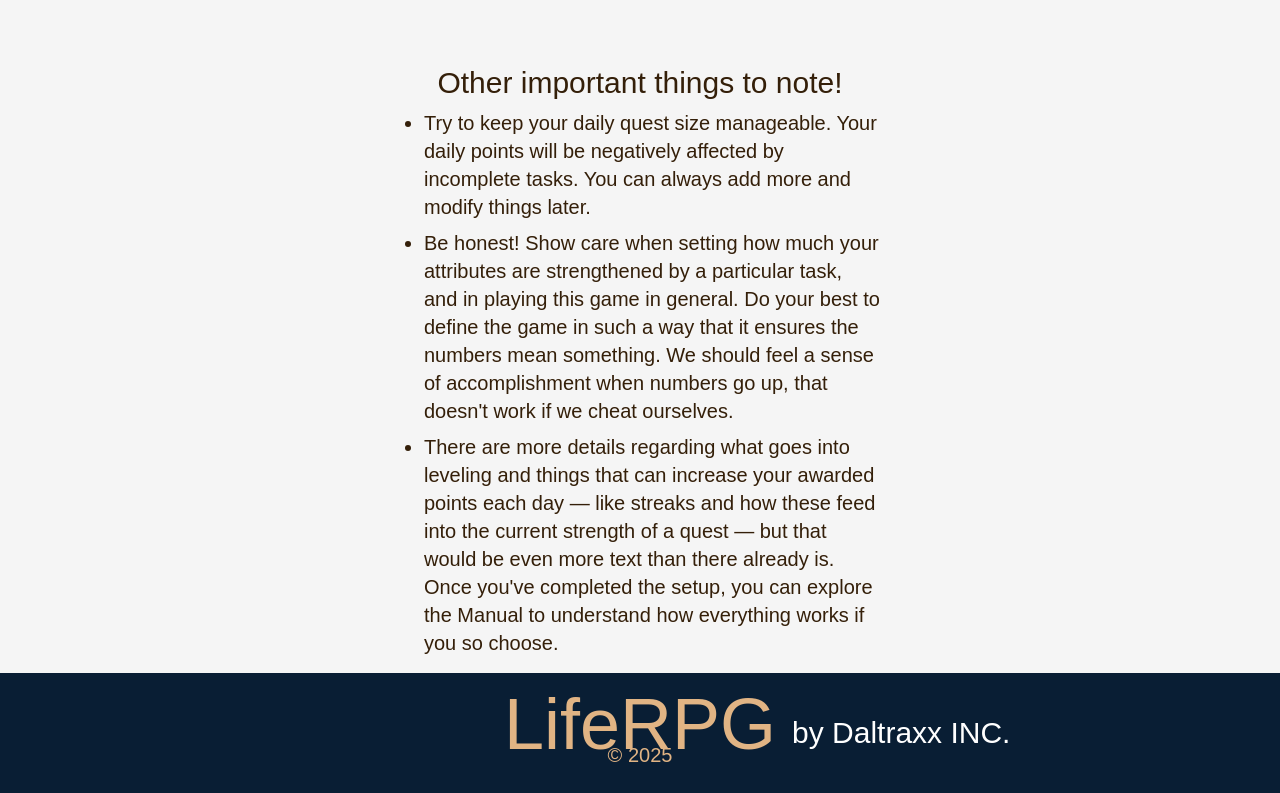
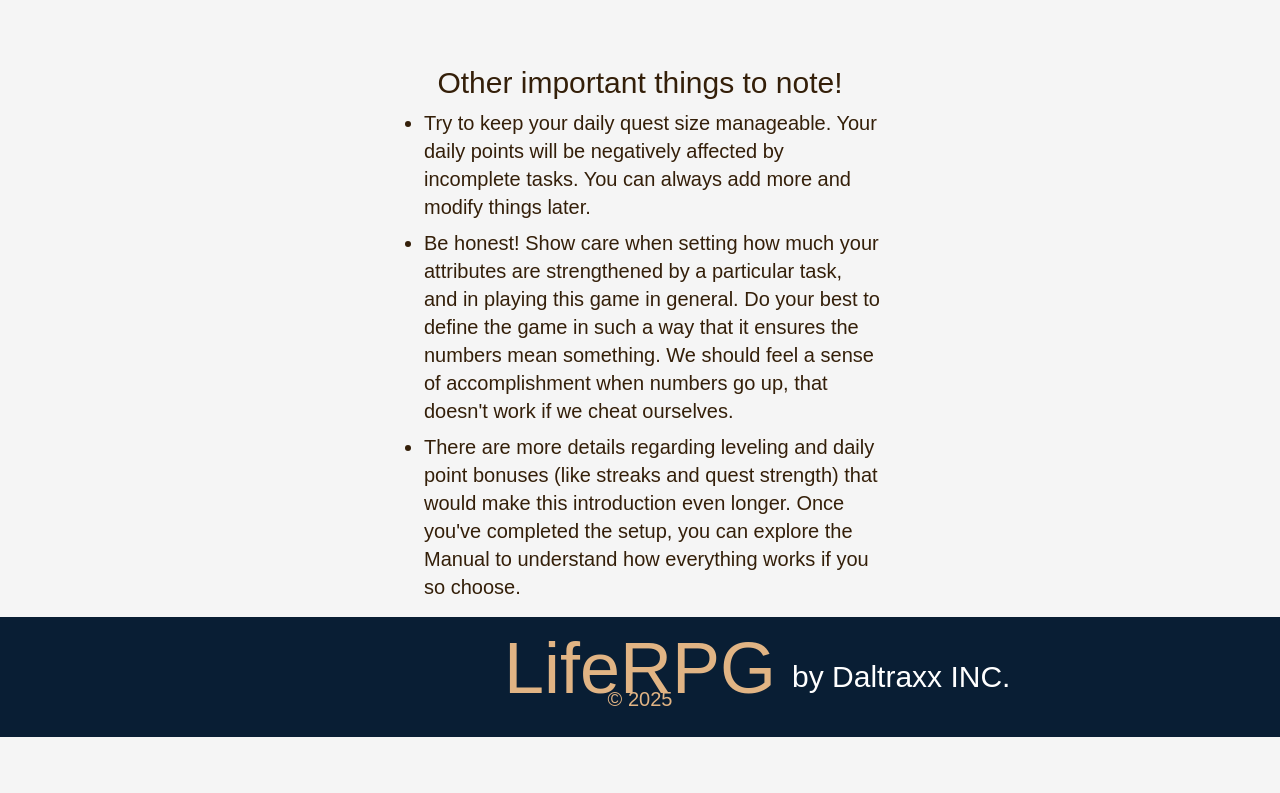
Before and after one commit to Daltraxx/life-rpg, a Next.js app: page /account-setup in a window 1280 px wide. Shown: the part 1295-2088 px from the top of the page. After the commit the page ends 2032 px from the top, so only its background shows below. Built offline with nearby package versions, Linux system fonts and the light colour scheme; no server answers; the database is empty; a web font is replaced by a local one.

Commit message:
update copy

```diff
--- a/src/copy/account-creation/account-setup/intro.ts
+++ b/src/copy/account-creation/account-setup/intro.ts
@@ -72,7 +72,7 @@ const introCopy: IntroCopy = {
           text: "Be honest! Show care when setting how much your attributes are strengthened by a particular task, and in playing this game in general. Do your best to define the game in such a way that it ensures the numbers mean something. We should feel a sense of accomplishment when numbers go up, that doesn't work if we cheat ourselves.",
         },
         {
-          text: "There are more details regarding what goes into leveling and things that can increase your awarded points each day — like streaks and how these feed into the current strength of a quest — but that would be even more text than there already is. Once you've completed the setup, you can explore the Manual to understand how everything works if you so choose.",
+          text: "There are more details regarding leveling and daily point bonuses (like streaks and quest strength) that would make this introduction even longer. Once you've completed the setup, you can explore the Manual to understand how everything works if you so choose.",
         },
       ],
     },
```
